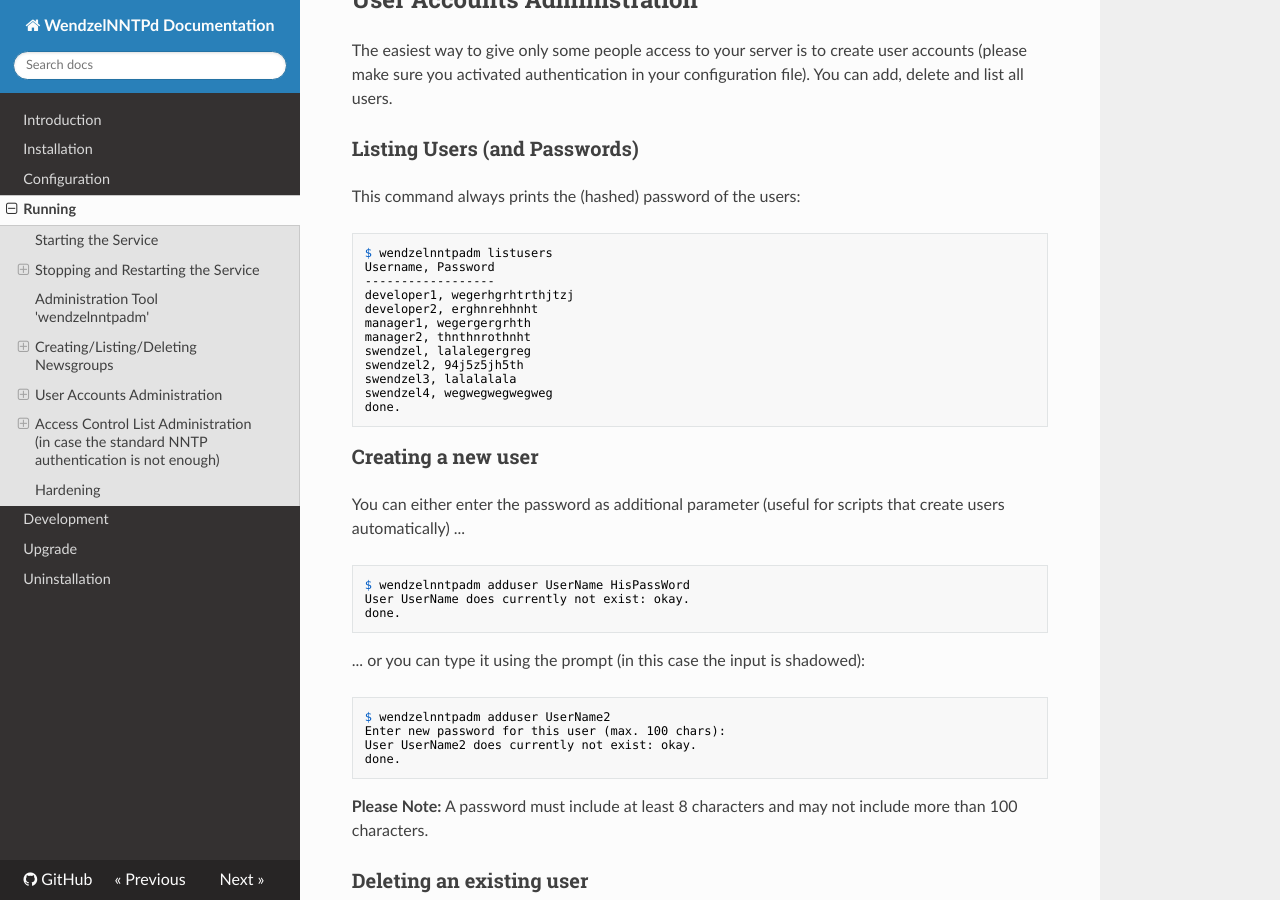
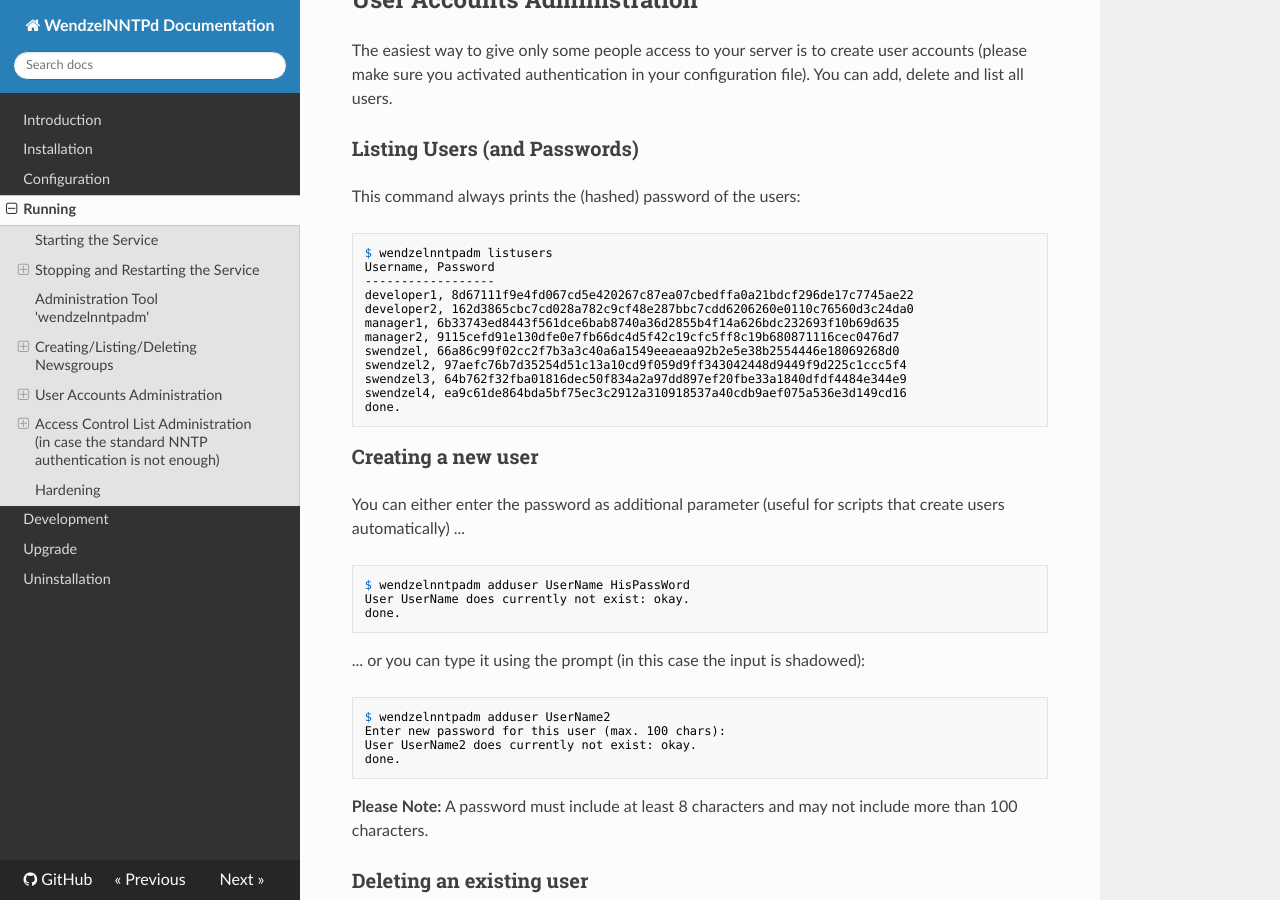
Before and after one commit to cdpxe/WendzelNNTPd, an MkDocs documentation site: the page built from docs/docs/running.md, in a window 1280 px wide and 900 px high, scrolled down 3199 px. Built offline with MkDocs 1.6.1, drawn with Linux system fonts in a browser that asks for light colours; nearby versions of some CDN libraries.

Commit message:
Update the wendzelnntpadm listusers exmaple to show password hashes

````diff
--- a/docs/docs/running.md
+++ b/docs/docs/running.md
@@ -182,14 +182,14 @@
 $ wendzelnntpadm listusers
 Username, Password
 ------------------
-developer1, wegerhgrhtrthjtzj
-developer2, erghnrehhnht
-manager1, wegergergrhth
-manager2, thnthnrothnht
-swendzel, lalalegergreg
-swendzel2, 94j5z5jh5th
-swendzel3, lalalalala
-swendzel4, wegwegwegwegweg
+developer1, 8d67111f9e4fd067cd5e420267c87ea07cbedffa0a21bdcf296de17c7745ae22
+developer2, 162d3865cbc7cd028a782c9cf48e287bbc7cdd6206260e0110c76560d3c24da0
+manager1, 6b33743ed8443f561dce6bab8740a36d2855b4f14a626bdc232693f10b69d635
+manager2, 9115cefd91e130dfe0e7fb66dc4d5f42c19cfc5ff8c19b680871116cec0476d7
+swendzel, 66a86c99f02cc2f7b3a3c40a6a1549eeaeaa92b2e5e38b2554446e18069268d0
+swendzel2, 97aefc76b7d35254d51c13a10cd9f059d9ff343042448d9449f9d225c1ccc5f4
+swendzel3, 64b762f32fba01816dec50f834a2a97dd897ef20fbe33a1840dfdf4484e344e9
+swendzel4, ea9c61de864bda5bf75ec3c2912a310918537a40cdb9aef075a536e3d149cd16
 done.
 ```
 
````
